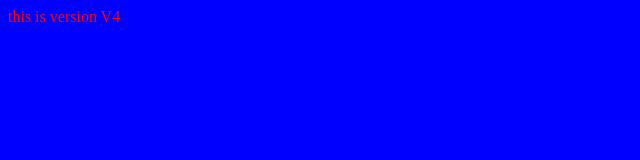
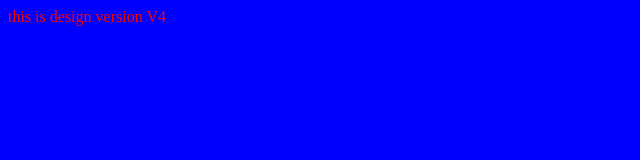
Before and after one commit to VINAY8188/myrepo1, a plain HTML site: page index.html in a window 1280 px wide. Shown: the full height of the page, 0-640 px from the left. Drawn offline with Linux system fonts and the light colour scheme.

Commit message:
change name

```diff
--- a/index.html
+++ b/index.html
@@ -7,6 +7,6 @@
     <link rel="stylesheet"  href="style.css">
 </head>
 <body>
-    <h>this is version V4</h>
+    <h>this is design version V4</h>
 </body>
 </html>
```
